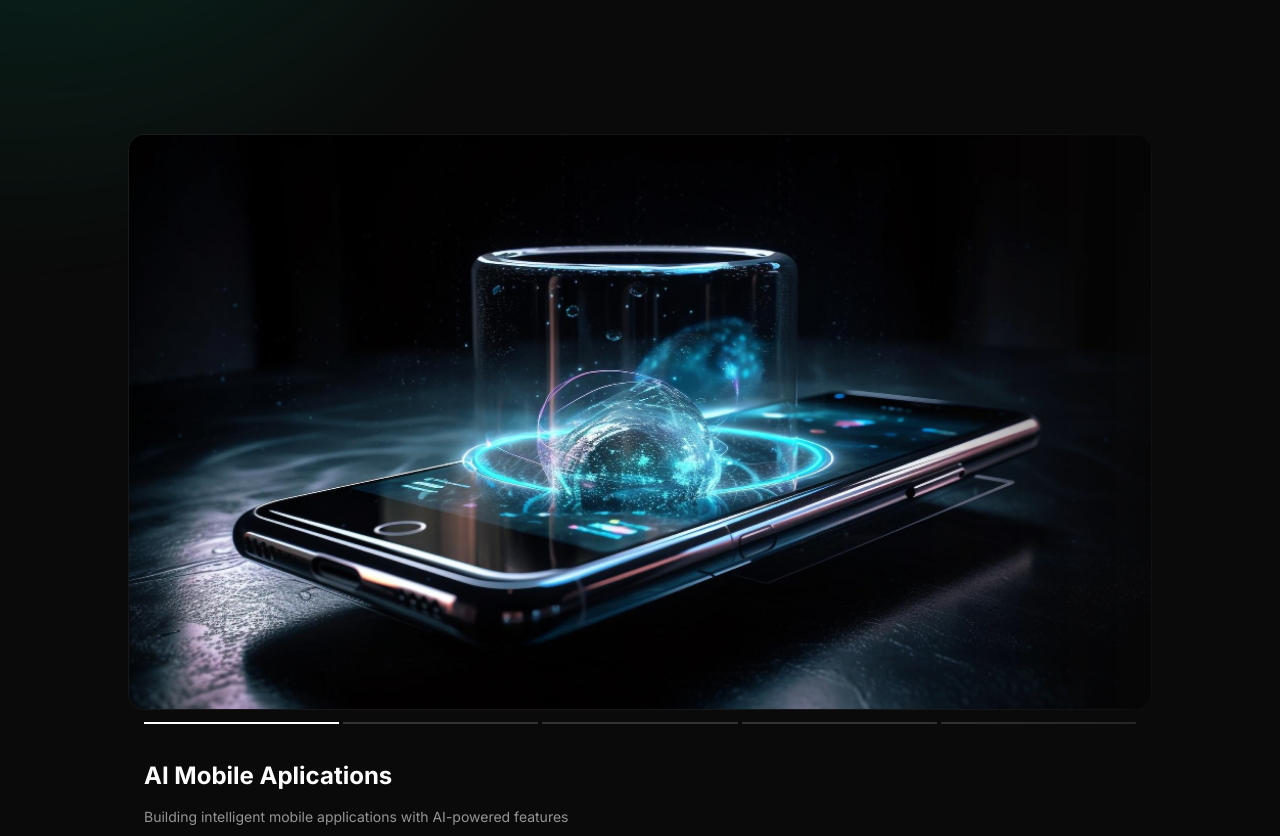
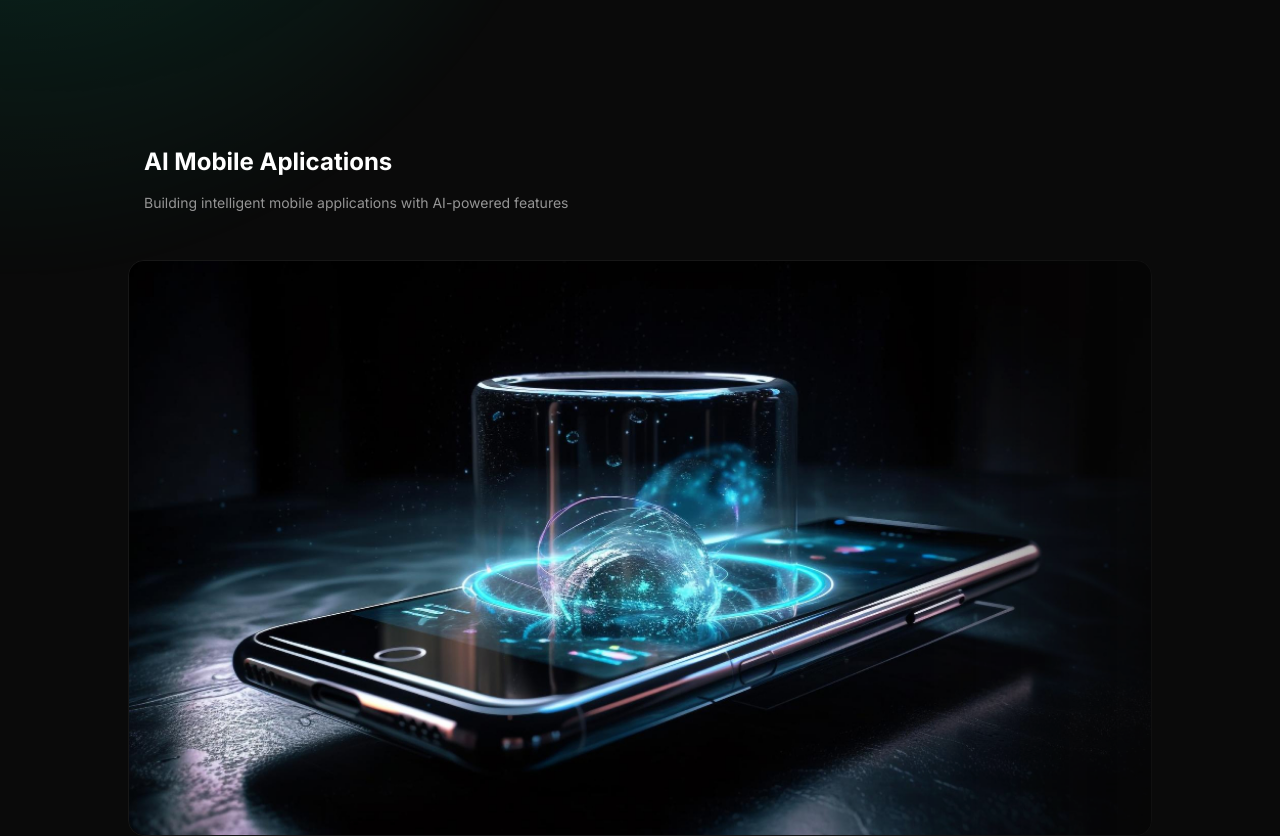
Before and after one commit to Spike433/qoretech, a Next.js app: page / in a window 1280 px wide. Shown: the part 320-1156 px from the top of the page. Built offline with nearby package versions, Linux system fonts and the light colour scheme.

Commit message:
Fix image duplication and reposition carousel

```diff
--- a/src/app/page.tsx
+++ b/src/app/page.tsx
@@ -73,7 +73,7 @@ export default function Home() {
           key={1}
           images={[
             "/images/1.jpg" ,
-            "/images/1.jpg" ,
+            "/images/2.jpg" ,
             "/images/3.jpg" ,
             "/images/4.jpg" ,
             "/images/5.jpg"
--- a/src/components/ProjectCard.tsx
+++ b/src/components/ProjectCard.tsx
@@ -29,14 +29,6 @@ export const ProjectCard: React.FC<ProjectCardProps> = ({
 
   return (
     <Column fillWidth gap="m">
-      <CustomCarousel
-        sizes="(max-width: 960px) 100vw, 960px"
-        images={images.map((image, i) => ({
-          src: image,
-          alt: title[i]
-        }))}
-        onImageClick={(index) => handleChangeIndex(index)}
-      />
       <Flex
         mobileDirection="column"
         fillWidth
@@ -58,6 +50,14 @@ export const ProjectCard: React.FC<ProjectCardProps> = ({
           </Flex>
         )}
       </Flex>
+      <CustomCarousel
+        sizes="(max-width: 960px) 100vw, 960px"
+        images={images.map((image, i) => ({
+          src: image,
+          alt: title[i]
+        }))}
+        onImageClick={(index) => handleChangeIndex(index)}
+      />
     </Column>
   );
 };
```
Also changed, not shown: public/images/2.jpg (added).
